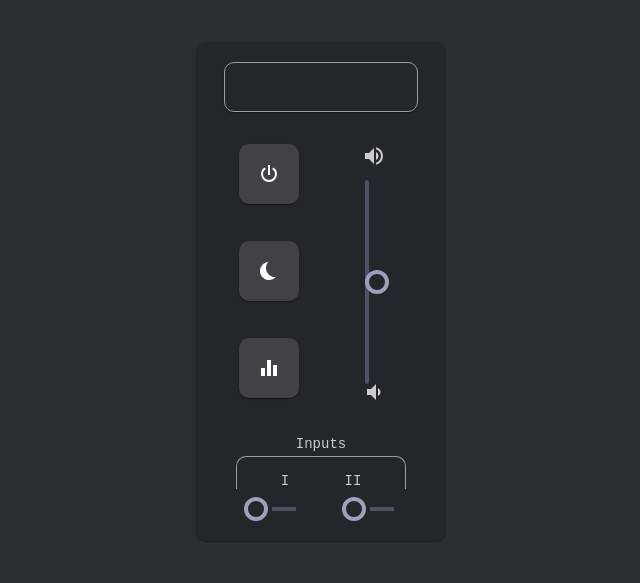
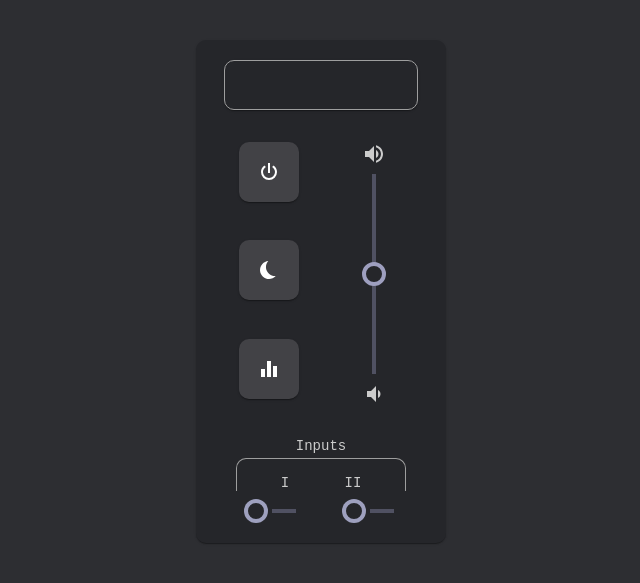
Before and after one commit to HovvardHughes/control_board, a plain HTML site: page data/control-board.html in a window 1280 px wide. Shown: the part 117-700 px from the top of the page, without its empty margins (327-967 px from the left). Drawn offline with Linux system fonts and the light colour scheme.

Commit message:
Revert "In progress"
This reverts commit 93e2bb90ae6c035f659f64a81ee329a1005b436a.

```diff
--- a/data/control-board.css
+++ b/data/control-board.css
@@ -13,13 +13,7 @@ body {
   color: #ccc;
   font-family: 'Courier New';
   font-size: 14px;
-  overflow: hidden;
-  -webkit-touch-callout: none;
-  -webkit-user-select: none;
-   -khtml-user-select: none;
-     -moz-user-select: none;
-      -ms-user-select: none;
-          user-select: none;
+  overflow: hidden
 }
 
 * {
@@ -305,24 +299,26 @@ button:not(:disabled):active {
 .volume-slider-size-adjuster {
   display: inline-block;
   width: 24px;
-  height: 204px;
+  height: 200px;
 }
 
 input[type="range"] {
-  -webkit-appearance: none;
   position: relative;
+  right: 3px;
   background-color: transparent;
   cursor: pointer;
-  width: 204px;
-  /* height: 20px; */
-
+  -webkit-appearance: none;
+  width: 200px;
+  height: 20px;
   margin: 0;
   transform-origin: 100px 100px;
   transform: rotate(-90deg);
-  left: 3px;
 }
 
-input:focus {
+input[type="range"]::-webkit-slider-thumb {
+  -webkit-appearance: none;
+}
+input[type="range"]:focus {
   outline: none;
 }
 
@@ -345,7 +341,6 @@ input[type=range]::-moz-range-thumb {
   border-radius: 50%;
   border: 4px solid #9e9fbf;
   cursor: pointer;
-
 }
 
 input[type="range"]:not(:disabled):hover::-webkit-slider-thumb {
@@ -365,19 +360,29 @@ input[type="range"]:not(:disabled):active:-moz-range-thumb {
 }
 
 input[type="range"]::-webkit-slider-runnable-track {
+  width: 100%;
   cursor: pointer;
-  height: 4px;
-  border-radius: 4px;
-  background-color: #505162;
+  height: 1em;
+  border-bottom: 4px solid #505162;
+  background-color: transparent;
 }
 
 input[type=range]::-moz-range-track {
+  width: 100%;
   cursor: pointer;
-  height: 4px;
-  border-radius: 4px;
-  background-color: #505162;
+  height: 1em;
+  border-bottom: 4px solid #505162;
+  background-color: transparent;
+}
+
+input[type="range"]::-webkit-slider-runnable-track {
+  cursor: default;
 }
 
 #volume-up-icon {
   margin-bottom: 8px;
 }
+
+#volume-low-icon {
+  margin-top: 8px;
+}
--- a/data/control-board.js
+++ b/data/control-board.js
@@ -163,8 +163,9 @@ function initControlHandlers() {
     Elements[IDs.SECONDARY_INPUT].addEventListener('click', handleInputSwitchClicked)
 
     const volumeSlider = Elements[IDs.VOLUME_SLIDER]
-    volumeSlider.addEventListener('change', handleVolumeSliderChanged)
-    volumeSlider.addEventListener('input', handleVolumeSliderInput)
+    volumeSlider.addEventListener('mouseup', handleVolumeSliderMouseUp)
+    volumeSlider.addEventListener('touchend', handleVolumeSliderMouseUp)
+    volumeSlider.addEventListener('input', handleVolumeSliderChanged)
     volumeSlider.addEventListener('keydown', handleVolumeSliderKeyDown)
 }
 
@@ -186,7 +187,7 @@ function handleInputSwitchClicked(event) {
     else websocket.send(value === '0' ? Commands.TURN_OFF_MAIN_RELAY : Commands.TURN_OFF_SECONDARY_RELAY)
 }
 
-function handleVolumeSliderInput(event) {
+function handleVolumeSliderChanged(event) {
     const value = parseInt(event.target.value)
 
     if (value === 99) websocket.send(Commands.FORWARD_HIGH_VOLUME_PWM)
@@ -204,7 +205,7 @@ function handleVolumeSliderInput(event) {
     if (value === 0) websocket.send(Commands.REVERSE_HIGH_VOLUME_PWM)
 }
 
-function handleVolumeSliderChanged() {
+function handleVolumeSliderMouseUp() {
     Elements[IDs.VOLUME_SLIDER].value = 50
     websocket.send(Commands.TURN_OFF_VOLUME_PWM)
 }
```
